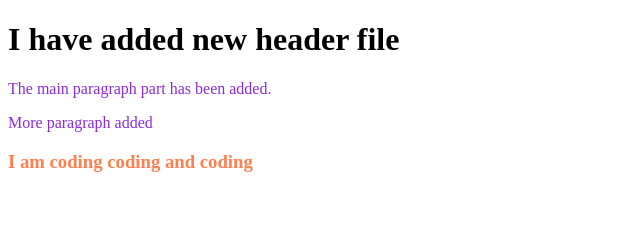
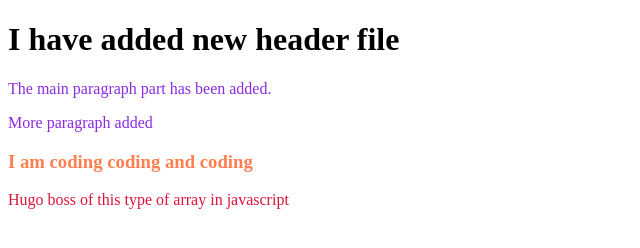
Before and after one commit to antik1801/my-first-repo, a plain HTML site: page index.html in a window 1280 px wide. Shown: the whole page, without its empty margins (0-640 px from the left). Drawn offline with Linux system fonts and the light colour scheme.

Commit message:
hugo-boss class added

```diff
--- a/index.html
+++ b/index.html
@@ -12,5 +12,6 @@
     <p>The main paragraph part has been added.</p>
     <p>More paragraph added</p>
     <h3>I am coding coding and coding</h3>
+    <p class="hugo-boss">Hugo boss of this type of array in javascript</p>
 </body>
 </html>
--- a/style.css
+++ b/style.css
@@ -4,3 +4,6 @@ p{
 h3{
     color: coral;
 }
+.hugo-boss{
+    color: crimson;
+}
```
